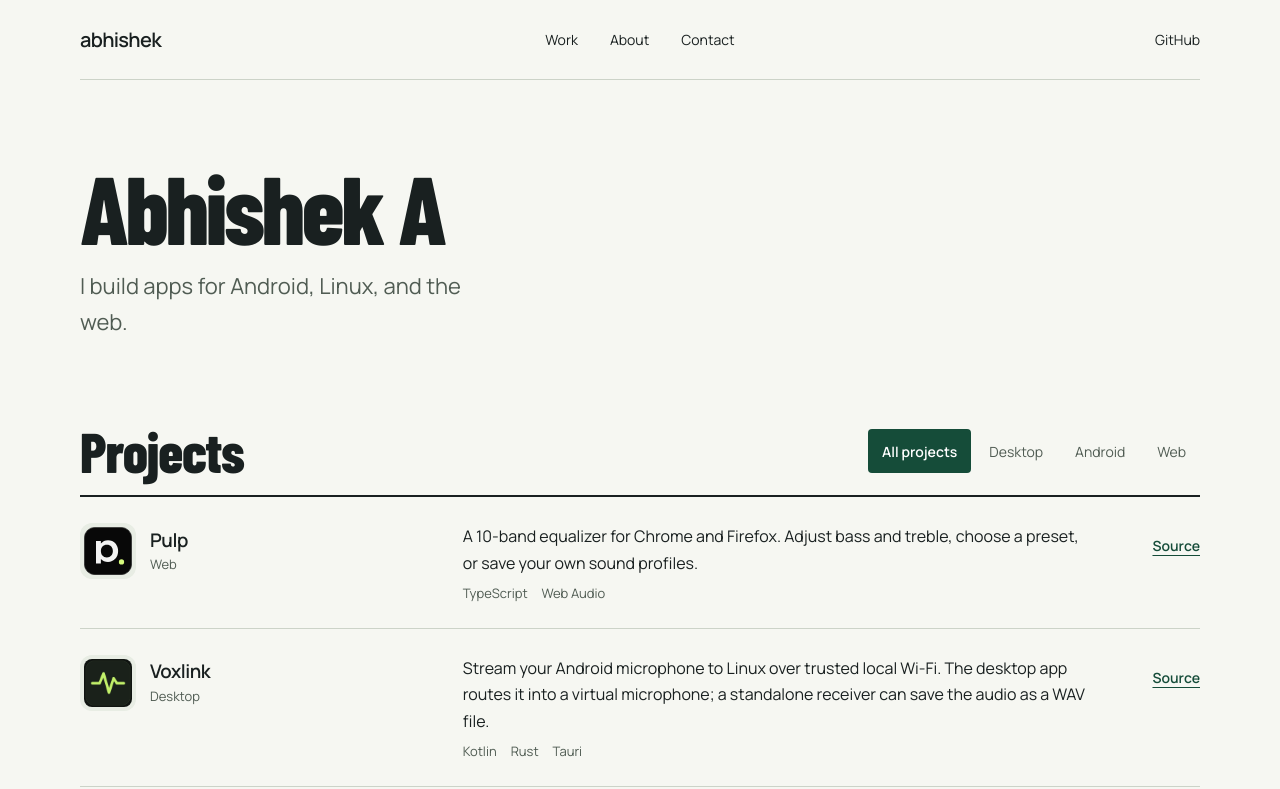
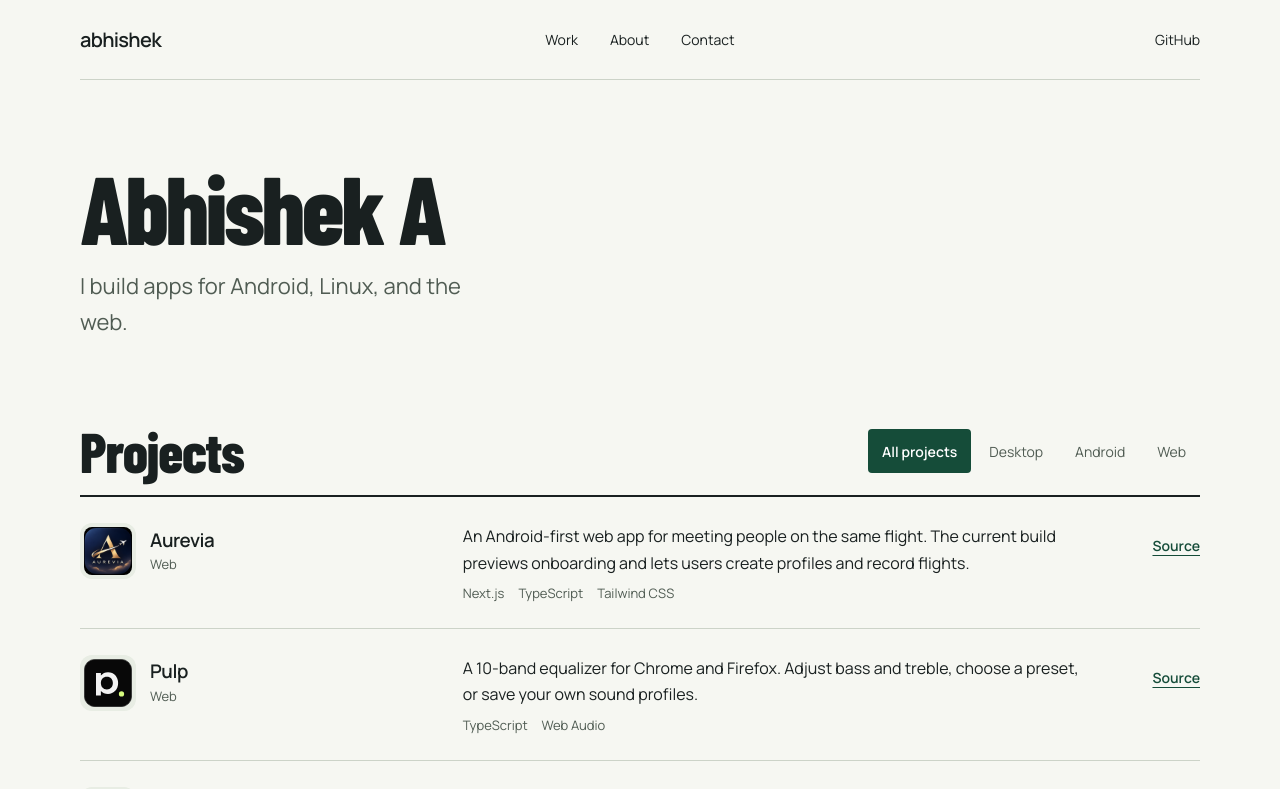
Before and after one commit to mrduhlol/abhishek-a2, a React (Vite) app: page / in a window 1280 px wide. Shown: the top 789 px of the page. Built offline with nearby package versions, Linux system fonts and the light colour scheme.

Commit message:
List Aurevia in the portfolio’s web projects

```diff
--- a/src/Portfolio.jsx
+++ b/src/Portfolio.jsx
@@ -16,7 +16,14 @@ const pulp = {
   tech: ['TypeScript', 'Web Audio'],
   github: 'https://github.com/mrduhlol/pulp',
 }
-const projects = [pulp, ...ARCHIVE_PROJECTS.filter(project => project.id !== 'orbit')]
+const aurevia = {
+  id: 'aurevia',
+  name: 'Aurevia',
+  description: 'An Android-first web app for meeting people on the same flight. The current build previews onboarding and lets users create profiles and record flights.',
+  tech: ['Next.js', 'TypeScript', 'Tailwind CSS'],
+  github: 'https://github.com/mrduhlol/Aurevia',
+}
+const projects = [aurevia, pulp, ...ARCHIVE_PROJECTS.filter(project => project.id !== 'orbit')]
 const filters = ['All projects', 'Desktop', 'Android', 'Web']
 const category = project => {
   if (project.id === 'voxlink') return 'Desktop'
@@ -24,6 +31,7 @@ const category = project => {
   return 'Web'
 }
 const logos = {
+  aurevia: 'aurevia.png',
   pulp: 'pulp.svg',
   voxlink: 'voxlink.png',
   'github-widgets': 'github-widgets.svg',
```
